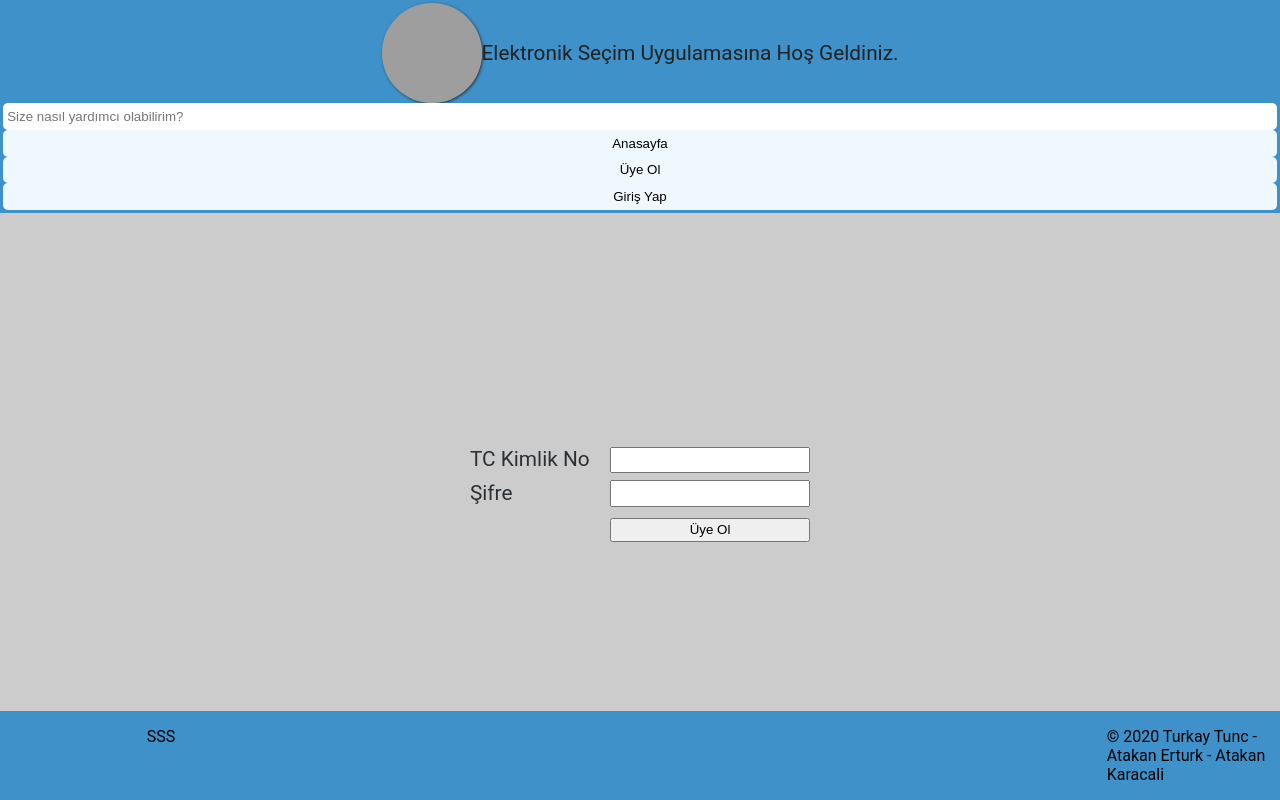
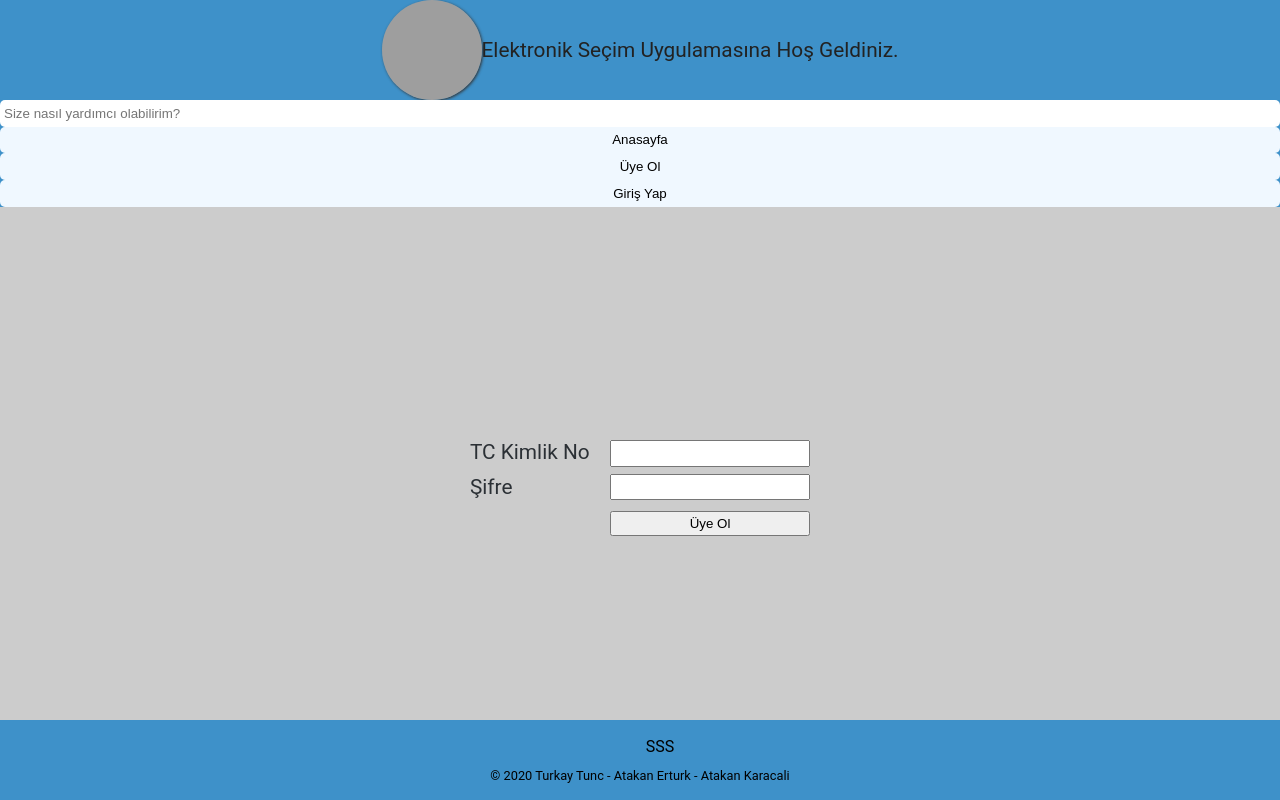
Before and after one commit to turkaytunc/e-secim, a React (Create React App) app: page /e-secim/signup in a window 1280 px wide. Built offline with nearby package versions, Linux system fonts and the light colour scheme; grey boxes are pictures that could not be loaded.

Commit message:
update: css layout

```diff
--- a/src/components/footer/Footer.tsx
+++ b/src/components/footer/Footer.tsx
@@ -7,9 +7,8 @@ const Footer = () => {
       <ul className="faq-container">
         <li>SSS</li>
       </ul>
-      <ul className="copyright-container">
-        <li>&copy; 2020 Turkay Tunc - Atakan Erturk - Atakan Karacali</li>
-      </ul>
+
+      <div className="copyright-container">&copy; 2020 Turkay Tunc - Atakan Erturk - Atakan Karacali</div>
     </footer>
   );
 };
--- a/src/components/footer/footer.scss
+++ b/src/components/footer/footer.scss
@@ -1,26 +1,21 @@
 .footer-container {
-  min-height: 5em;
   background-color: #3e91c9;
   color: black;
-
-  display: grid;
-  grid-template-columns: repeat(12, 1fr);
+  min-height: 5em;
+  display: flex;
+  flex-direction: column;
+  justify-content: center;
+  align-items: center;
   position: absolute;
   bottom: 0;
   width: 100%;
-  padding: 1em 0;
 }
 
 .copyright-container {
-  grid-column: 11/13;
-  display: flex;
-  flex-direction: column-reverse;
-
-  list-style: none;
+  font-size: 0.8em;
+  margin-top: 1em;
 }
 
 .faq-container {
-  grid-column: 2/5;
-
   list-style: none;
 }
--- a/src/components/header/header.scss
+++ b/src/components/header/header.scss
@@ -3,7 +3,6 @@
   color: #222;
   display: flex;
   flex-direction: column;
-  padding: 0.2em;
   align-items: center;
   a {
     width: 100%;
```
